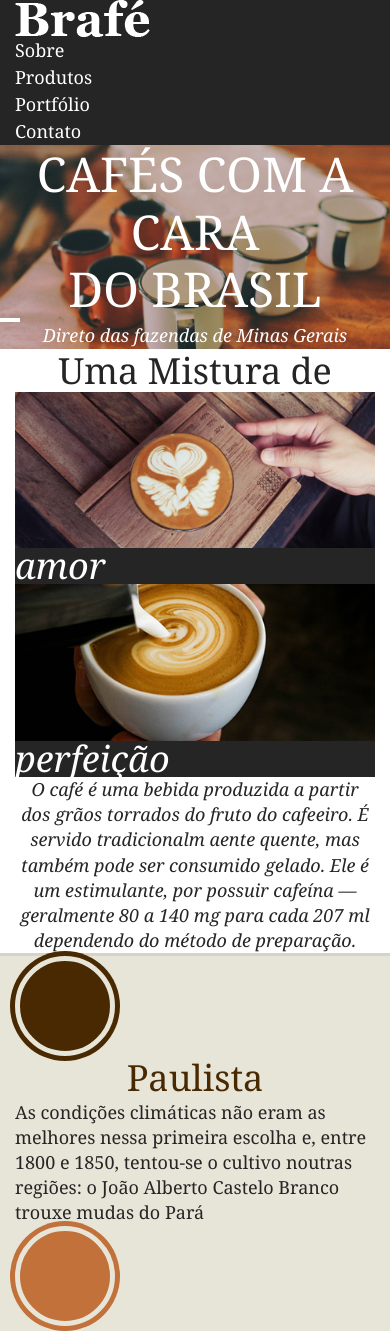
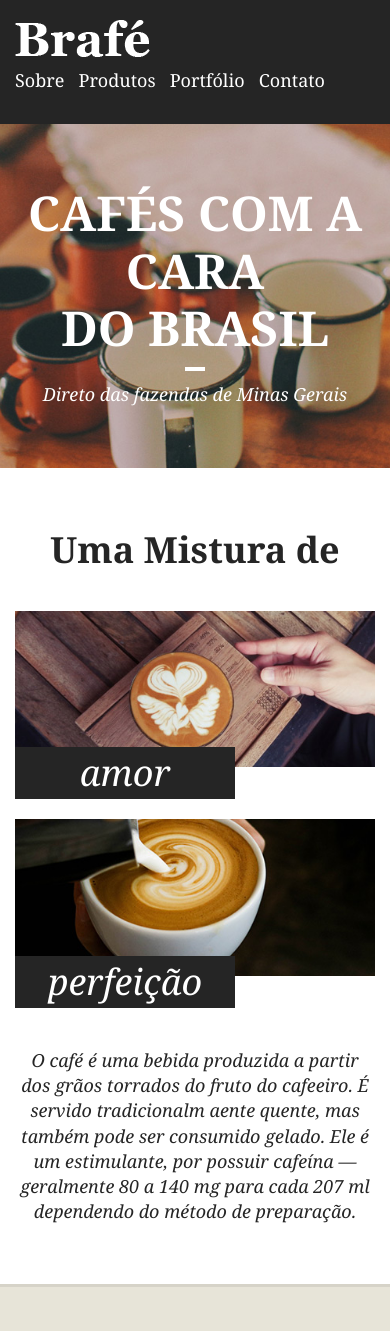
Before and after one commit to ericMayer/brafe-1-bootstrap, a plain HTML site: page index.html in a window 390 px wide. Shown: the top 1331 px of the page. Drawn offline with Linux system fonts and the light colour scheme.

Commit message:
Finalizado estilo até a newsletter

```diff
--- a/css/style.css
+++ b/css/style.css
@@ -15,6 +15,10 @@ body, h1, h2, h3, p, ul {
 body {
     font-family: Georgia, serif;
     color: #252525;
+}
+
+h1, h2, h3 { /* necessário, pois o bootstrap tira o bold dos h */
+    font-weight: bold;
 }
 
 * {
@@ -39,15 +43,7 @@ img {
 
 .menu {
     background: #252525;
-
-}
-
-.menu-logo {
-
-}
-
-.menu-nav {
-
+    padding: 20px 0;
 }
 
 .menu-nav a {
@@ -57,21 +53,31 @@ img {
 }
 
 .menu-nav ul {
+    float: right;
+    list-style-type: none;
+}
 
+.menu-nav ul li {
+    display: inline-block;
 }
 
 .menu-nav ul li a {
-
+    padding: 10px;
+    display: inline-block;
 }
 
-@media only screen and (max-width: 739px) {
-   .menu-nav {
-
+@media only screen and (max-width: 768px) { /* usando breakpoint maior, por causa do bootstrap, pois está utilizando mais o menos o mesmo tamanho */
+    .menu-nav ul {
+        float: none;
     }
 
-   .menu-logo {
+    .menu-nav ul li a {
+       padding-left: 0;
+    }
 
-   }
+    .menu-logo {
+        margin: 0 auto;
+    }
 }
 
 /* Fim Menu */
@@ -82,8 +88,9 @@ img {
     background: url('../img/bg-intro.jpg') no-repeat center center; /* centralizando para cima e para baixo e para a direita e para esquerda*/
     background-size: cover; /* sempre irá pegar 100% do tamanho da tela */
     color: #fff;
+    text-align: center;
 
-    text-align: center;
+    padding: 160px 0;
 }
 
 .introducao h1 {
@@ -98,6 +105,8 @@ img {
     height: 4px;
     background-color: #fff;
 
+    margin: 10px auto;
+
 }
 
 .introducao p {
@@ -105,8 +114,11 @@ img {
     font-style: italic;
 }
 
-@media only screen and (max-width: 739px) {
+@media only screen and (max-width: 768px) {
 
+    .introducao {
+        padding: 60px 0;
+    }
 
 }
 
@@ -116,17 +128,14 @@ img {
 /* Sobre */
 
 .sobre {
-
+    margin-top: 60px;
+    margin-bottom: 60px;
 }
 
 .sobre h2 {
     font-size: 2.25em;
-
     text-align: center;
-}
-
-.sobre-cafe {
-
+    margin-bottom: 40px;
 }
 
 .sobre-cafe h3 {
@@ -136,21 +145,23 @@ img {
     color: #fff;
     background-color: #252525;
     font-weight: normal;
+    text-align: center;;
+
     font-style: italic;
     position: relative; /* posição relativa a ele mesmo, porém continua ocupando o espaço onde estava */
-    /*width: 220px;
+    width: 220px;
     padding: 8px;
-    top: -20px;*/
+    top: -20px;
 
 }
 
 .sobre > p { /* falando sobre com o p que está dentro da classe sobre */
-    /*max-width: 460px; /* definindo o tamanho máximo para que o conteúdo não fique muito grande */
+    max-width: 460px; /* definindo o tamanho máximo para que o conteúdo não fique muito grande */
     text-align: center;
     font-size: 1.125em;
     line-height: 1.4em; /* geralmente por padrão o espaçamento da quebra de linha do texto é em torno de 1.3em 1.4em 1.5.em. 1.6em */
     font-style: italic;
-    /*margin: 20px auto;*/
+    margin: 20px auto;
 }
 
 @media only screen and (min-width: 740px) and (max-width: 980px) {
@@ -178,18 +189,19 @@ img {
 
     border-top: 3px solid #D6D3C8;
     border-bottom: 3px solid #D6D3C8;
-    /*padding: 60px 0;*/
+    padding-top: 60px; /* utilizando padding-top e padding-bottom, pois o bootstrap usa um padding para os lados */
+    padding-bottom: 60px;
 }
 
 
 .cafe-tipos {
-
+    margin-bottom: 40px;
 }
 
 .cafe-tipos h2 {
     font-size: 2.25em;
     text-align: center;
-    /*margin-bottom: 20px;*/
+    margin-bottom: 20px;
 }
 
 .cafe-tipos h2::before {
@@ -201,8 +213,8 @@ img {
     border-radius: 50%; /* se a borda-radius for 50% do tamanho total da largura e altura é criado uma figura redonda */
 
     border: 5px solid #E7E4D8;
-    box-shadow: 0 0 0 5px currentColor; /* definindo que terá uma sombra com o tamanho de 10px e informando que irá pegar a color que está definida por padrão */
-    /*margin: 0 auto 20px auto;*/
+    box-shadow: 0 0 0 5px currentColor; /* definindo que terá uma sombra com o tamanho de 5px e informando que irá pegar a color que está definida por padrão */
+    margin: 0 auto 20px auto;
 }
 
 h2.cafe-paulista { /* adicionado junto com o before apenas os círculos irão pegar a cor, agora sem o before o texto também irá pegar essa cor */
@@ -236,9 +248,14 @@ h2.cafe-mineiro {
     color: #252525;
     display: block;
     width: 180px;
-    /*padding: 15px 0;
-    margin: 40px auto 0 auto;*/
+    padding: 15px 0;
+    margin: 0 auto;
 
+}
+
+.cafe-botao:hover {
+    text-decoration: none;
+    color: #252525;
 }
 
 @media only screen and (min-width: 740px) and (max-width: 980px) {
@@ -246,13 +263,7 @@ h2.cafe-mineiro {
 }
 
 @media only screen and (max-width: 739px) {
-    /*.cafe-tipos {
-        margin: 0;
-    }
 
-    .cafe-tipos p {
-        margin: 20px 0;
-    }*/
 }
 
 /* Fim Produtos */
@@ -260,22 +271,17 @@ h2.cafe-mineiro {
 /* Locais */
 
 .lojas {
-    /*margin: 60px 0;*/
-}
-
-
-
-.lojas-img, .lojas-info {
-
+    margin-top: 60px;
+    margin-bottom: 60px;
 }
 
 .lojas-locais {
-    /*margin-bottom: 40px;*/
+    margin-bottom: 40px;
 }
 
 .lojas-locais h2 {
     font-size: 2.25em;
-    /*margin-bottom: 20px;*/
+    margin-bottom: 20px;
 }
 
 .lojas-locais p {
@@ -283,7 +289,7 @@ h2.cafe-mineiro {
     line-height: 1.4em;
 
     max-width: 320px; /* para o texto não ficar muito grande e dificultar a leitura */
-    /*margin-bottom: 40px;*/
+    margin-bottom: 40px;
 }
 
 .lojas-locais a {
@@ -293,33 +299,15 @@ h2.cafe-mineiro {
     color: #252525; /* definindo a cor, porquê a tag a não pega a cor padrão */
     border: 3px solid;
 
-    /*padding: 15px;*/
+    padding: 15px;
 
 
 }
 
-@media only screen and (min-width: 740px) and (max-width: 980px) {
-
-
-}
-
-@media only screen and (max-width: 739px) {
-    /*.lojas-img, .lojas-info {
-        margin: 0;
+@media only screen and (max-width: 768px) {
+    .lojas-img {
+        margin-bottom: 20px;
     }
-
-    .lojas-img {
-        margin-top: 40px;
-    }
-
-    .lojas-locais h2 {
-        font-size: 2.25em;
-        margin: 20px 0;
-    }
-
-    .lojas-locais p {
-        margin-bottom: 60px;
-    }*/
 }
 
 /* Fim Locais */
--- a/index.html
+++ b/index.html
@@ -62,12 +62,12 @@
             <h2>Uma Mistura de</h2>
 
             <div class="row"> <!-- definindo uma linha que utiliza o layout de flexbox, está sendo utilizado o bootstrap-->
-                <div class="sobre-cafe col-sm"> <!--informando que irá ser dividido o espaço igual das colunas igual flex: 1 e o sm é que irá ter apenas a quebra quando for pequeno-->
+                <div class="sobre-cafe col-sm-6"> <!--informando que irá ser dividido o espaço igual das colunas igual flex: 1 e o sm é que irá ter apenas a quebra quando for pequeno-->
                     <img src="img/cafe-1.jpg">
                     <h3>amor</h3>
                 </div>
 
-                <div class="sobre-cafe col-sm">
+                <div class="sobre-cafe col-sm-6">
                     <img src="img/cafe-2.jpg">
                     <h3>perfeição</h3>
                 </div>
```
